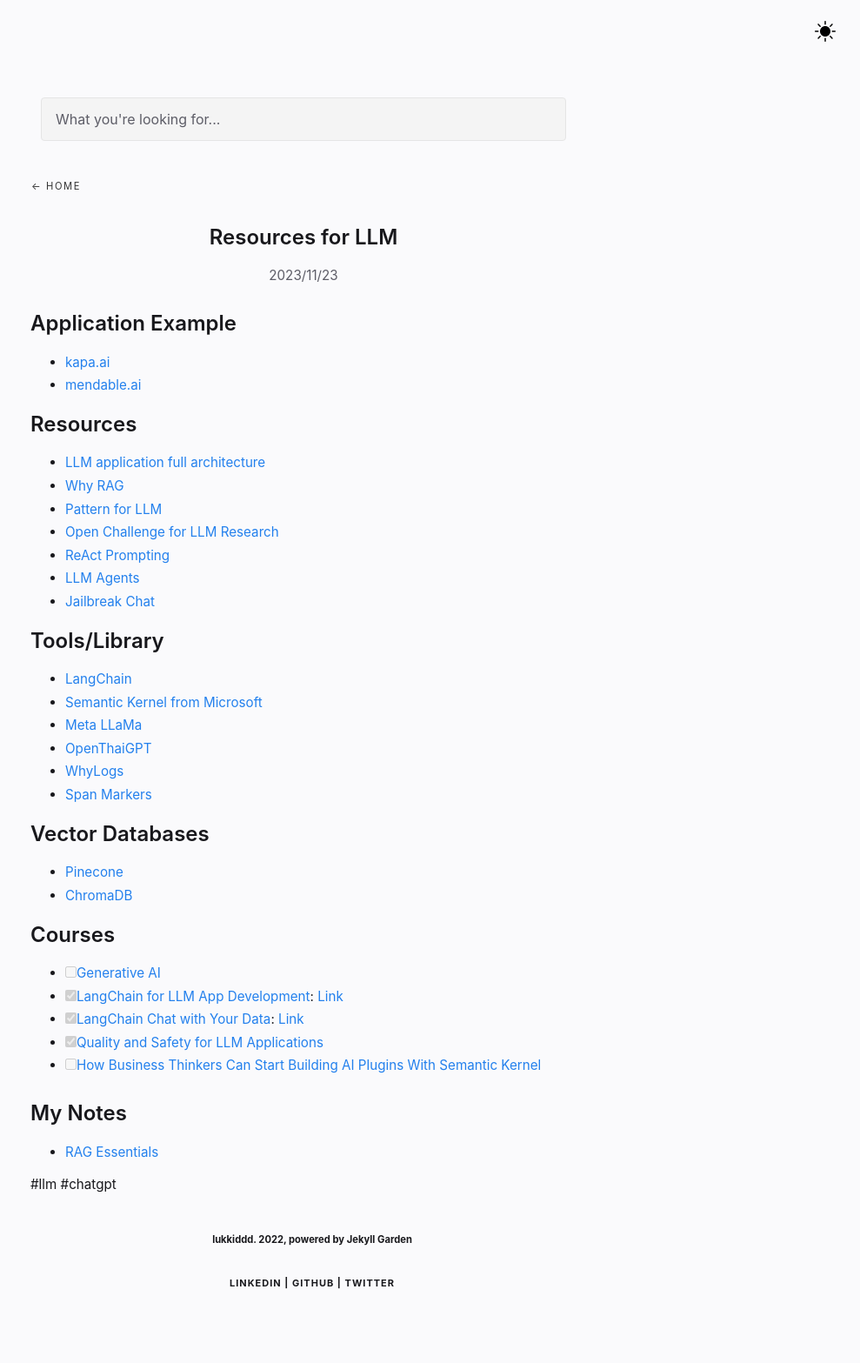
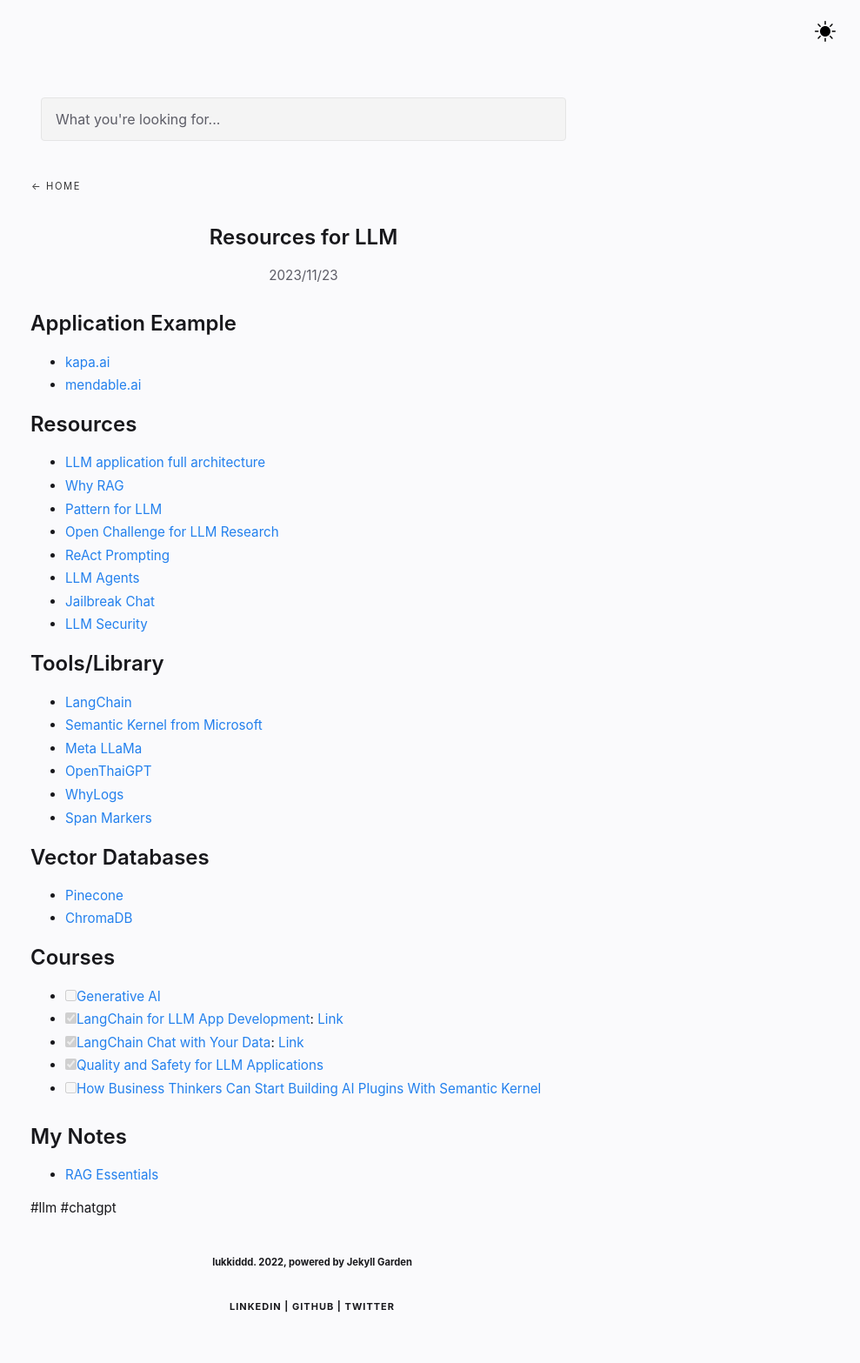
Before and after one commit to lukkiddd/lukkiddd.github.io, a Jekyll site: the page built from _notes/Public/Resources for LLM.md, in a window 1280 px wide. Shown: the whole page at 87% size, without its empty margins (291-1280 px from the left). Built offline with Jekyll 4.4.1, drawn with Linux system fonts in a browser that asks for light colours; before the commit the page ends 1540 px from its top, so only the background shows below that.

Commit message:
Add LLM Security resource

```diff
--- a/_notes/Public/Resources for LLM.md
+++ b/_notes/Public/Resources for LLM.md
@@ -17,6 +17,7 @@
 - [ReAct Prompting](https://www.promptingguide.ai/techniques/react)
 - [LLM Agents](https://promptengineering.org/what-are-large-language-model-llm-agents/)
 - [Jailbreak Chat](https://www.jailbreakchat.com/)
+- [LLM Security](https://llmsecurity.net/)
 
 ## Tools/Library
 - [LangChain](https://www.langchain.com/)
```
